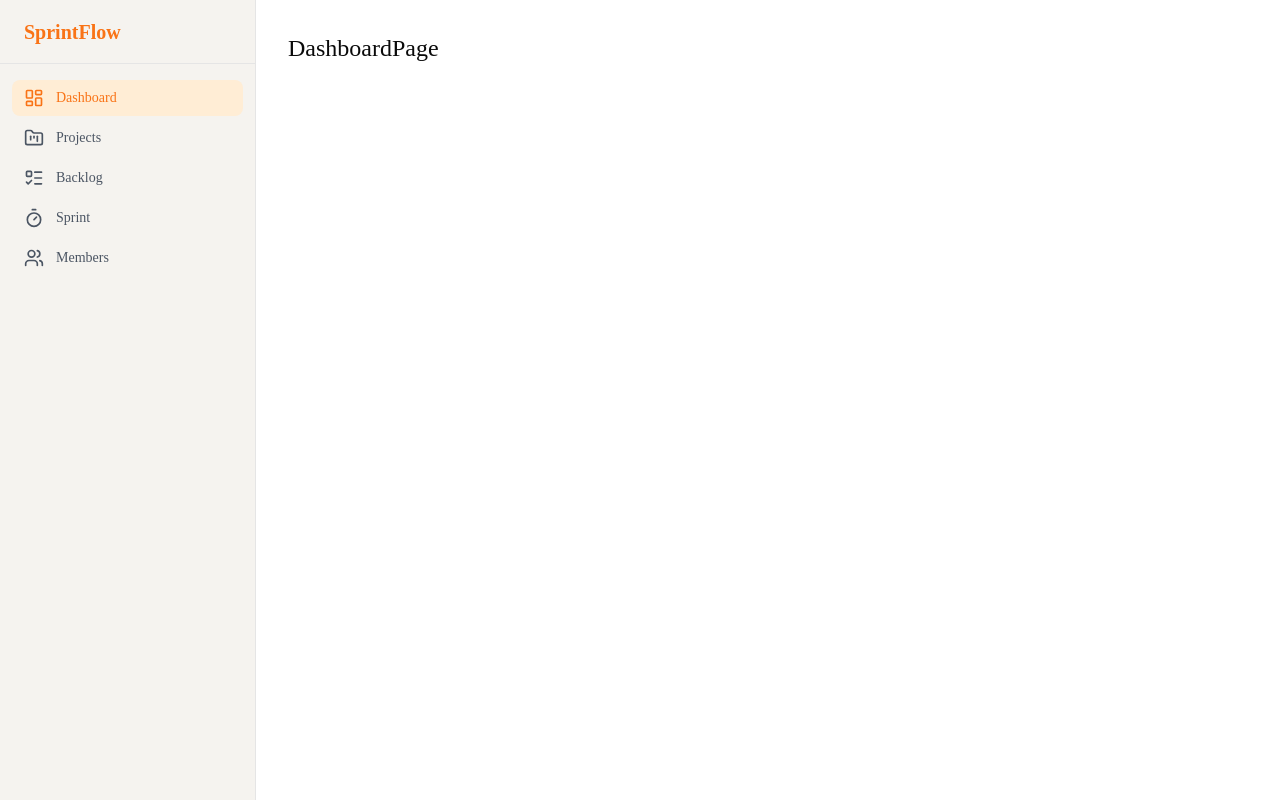
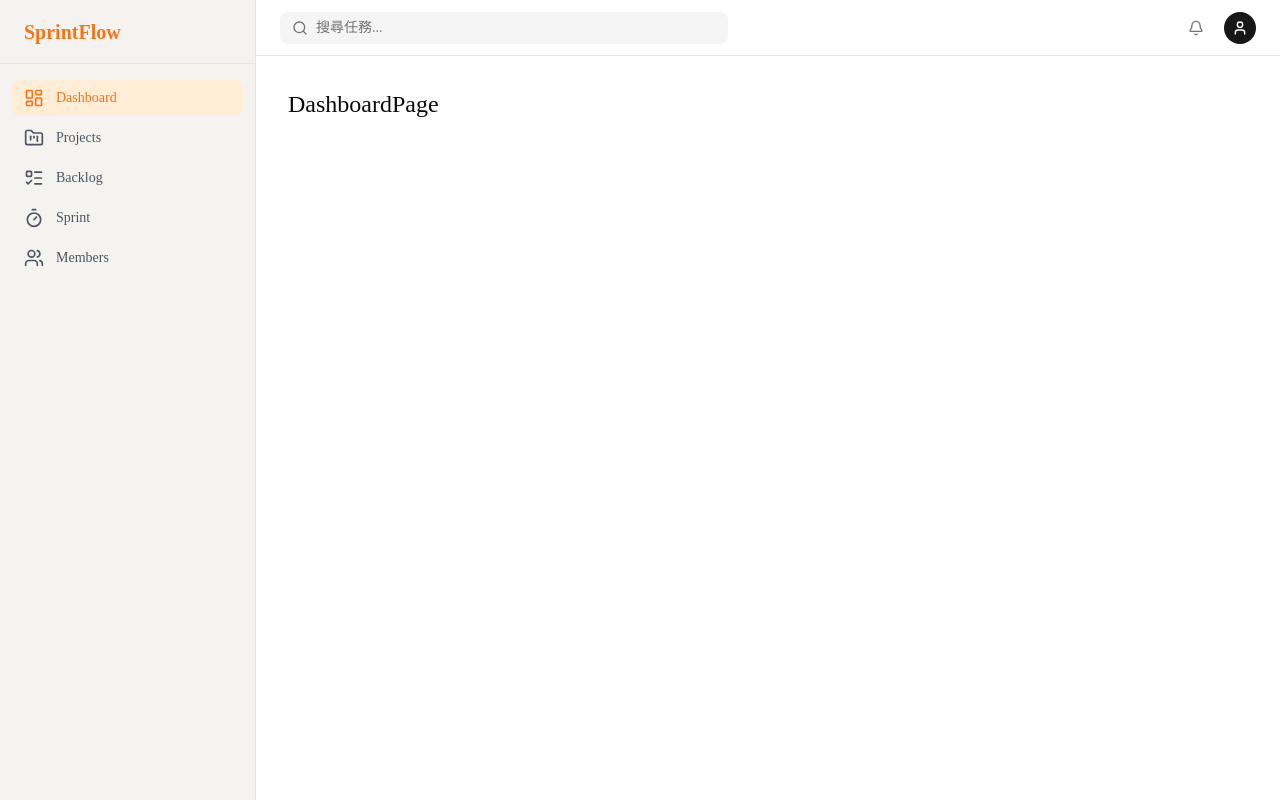
Before and after one commit to zkaaaiyu/sprintflow, a React (Vite) app: page /dashboard in a window 1280 px wide. Built offline with nearby package versions, Linux system fonts and the light colour scheme.

Commit message:
feat: add Navbar with search bar and user avatar

```diff
--- a/src/App.tsx
+++ b/src/App.tsx
@@ -5,12 +5,15 @@ import BacklogPage from "@/pages/BacklogPage"
 import SprintPage from "@/pages/SprintPage"
 import MembersPage from "@/pages/MembersPage"
 import Sidebar from "./components/layout/sidebar"
+import Navbar from "./components/layout/Navbar"
 export default function App() {
   return (
     <BrowserRouter>
       <div className="flex h-screen">
         {/* 渲染sider bar組件 */}
         <Sidebar />
+        <div className="flex-1 flex flex-col overflow-hidden">
+          <Navbar />
           <main className="flex-1 overflow-auto">
             <Routes>  {/* 路由配置 */}
               <Route path="/" element={<Navigate to="/dashboard" replace />} />
@@ -22,6 +25,8 @@ export default function App() {
             </Routes>
           </main>
         </div>
+
+      </div>
     </BrowserRouter>
   )
 }
--- /dev/null
+++ b/src/components/layout/Navbar.tsx
@@ -0,0 +1,29 @@
+import { Search, Bell, User } from "lucide-react"
+
+export default function Navbar() {
+  return (
+    <header className="h-14 border-b border-border bg-background flex items-center px-6 gap-4">
+
+      {/* 搜尋列 */}
+      <div className="flex items-center gap-2 flex-1 max-w-md bg-muted rounded-md px-3 py-1.5">
+        <Search className="w-4 h-4 text-muted-foreground shrink-0" />
+        <input
+          type="text"
+          placeholder="搜尋任務..."
+          className="flex-1 bg-transparent text-sm outline-none placeholder:text-muted-foreground"
+        />
+      </div>
+
+      {/* 右側按鈕區 */}
+      <div className="flex items-center gap-3 ml-auto">
+        <button className="p-2 rounded-md hover:bg-accent transition-colors">
+          <Bell className="w-4 h-4 text-muted-foreground" />
+        </button>
+        <div className="w-8 h-8 rounded-full bg-primary flex items-center justify-center cursor-pointer">
+          <User className="w-4 h-4 text-primary-foreground" />
+        </div>
+      </div>
+
+    </header>
+  )
+}
```
Lines whose indentation alone changed are shown as unchanged.
